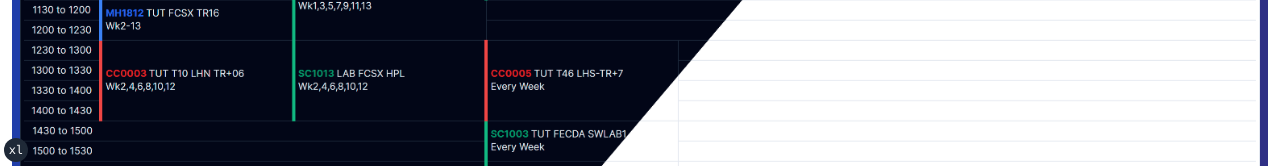
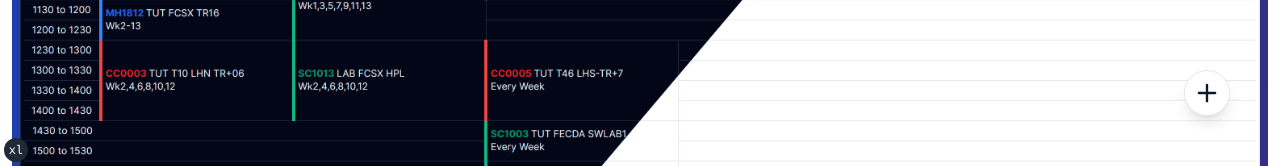
Before and after one commit to Dallas-Ng/ntu-mods, a Next.js app: page / in a window 1280 px wide. Shown: the part 634-800 px from the top of the page. Built offline with nearby package versions, Linux system fonts and the light colour scheme.

Commit message:
fix: z-index for components

```diff
--- a/app/(main)/layout.tsx
+++ b/app/(main)/layout.tsx
@@ -13,7 +13,7 @@ export default function RootLayout({ children }: RootLayoutProps) {
     <>
       <div className="absolute top-0 z-0 h-[50%] w-full bg-gradient-to-r from-blue-800 to-indigo-900" />
 
-      <div className="container relative z-10 sm:py-10">
+      <div className="container relative z-[1] sm:py-10">
         <>{children}</>
       </div>
     </>
--- a/app/page.tsx
+++ b/app/page.tsx
@@ -25,7 +25,7 @@ export default function IndexPage() {
         </div>
       </div>
 
-      <div className="relative z-20 mt-5 hidden h-[700px] w-full justify-center md:block">
+      <div className="relative mt-5 hidden h-[700px] w-full justify-center md:block">
         <Image
           src="/product-screenshot.png"
           alt="product"
--- a/components/stars-buttons/stars-manage-button.tsx
+++ b/components/stars-buttons/stars-manage-button.tsx
@@ -43,13 +43,13 @@ export default function StarsManageButton() {
   return (
     <>
       <div
-        className="fixed bottom-[50px] right-[50px] z-10 rounded-full border border-gray-200 bg-white p-2 shadow-lg transition-colors duration-100 hover:cursor-pointer hover:bg-slate-100 dark:border-slate-800 dark:bg-slate-900 dark:hover:bg-slate-800"
+        className="fixed bottom-[50px] right-[50px] z-[11] rounded-full border border-gray-200 bg-white p-2 shadow-lg transition-colors duration-100 hover:cursor-pointer hover:bg-slate-100 dark:border-slate-800 dark:bg-slate-900 dark:hover:bg-slate-800"
         onClick={() => setOpen(true)}>
         <Plus className="h-7 w-7" />
       </div>
 
       <Dialog open={open} onOpenChange={setOpen}>
-        <DialogContent className="z-30 flex w-[97%] max-w-4xl flex-col justify-start px-2 py-5 md:px-5">
+        <DialogContent className="z-[20] flex w-[97%] max-w-4xl flex-col justify-start px-2 py-5 md:px-5">
           <DialogHeader className="h-fit">
             <DialogTitle>Courses</DialogTitle>
             <DialogDescription>Add your courses</DialogDescription>
--- a/components/stars-index-select.tsx
+++ b/components/stars-index-select.tsx
@@ -98,7 +98,7 @@ export default function StarsIndexSelect({ courseKey }: Props) {
 
           <CommandGroup className="relative max-h-[400px] overflow-auto p-0 px-1">
             {Object.keys(filteredIndexes).length > 0 && (
-              <div className="sticky top-[0px] z-[32] flex w-full items-center bg-popover pb-1 text-xs">
+              <div className="sticky top-[0px] z-[20] flex w-full items-center bg-popover pb-1 text-xs">
                 <span className="w-[200px] text-center">Code</span>
 
                 <span className="w-full">Day / Time</span>
--- a/components/ui/dialog.tsx
+++ b/components/ui/dialog.tsx
@@ -19,7 +19,7 @@ const DialogOverlay = React.forwardRef<
   <DialogPrimitive.Overlay
     ref={ref}
     className={cn(
-      "fixed inset-0 z-[10] bg-background/80 backdrop-blur-sm data-[state=open]:animate-in data-[state=closed]:animate-out data-[state=closed]:fade-out-0 data-[state=open]:fade-in-0",
+      "fixed inset-0 z-[20] bg-background/80 backdrop-blur-sm data-[state=open]:animate-in data-[state=closed]:animate-out data-[state=closed]:fade-out-0 data-[state=open]:fade-in-0",
       className
     )}
     {...props}
@@ -36,7 +36,7 @@ const DialogContent = React.forwardRef<
     <DialogPrimitive.Content
       ref={ref}
       className={cn(
-        "fixed left-[50%] top-[50%] z-[11] grid w-full max-w-lg translate-x-[-50%] translate-y-[-50%] gap-4 border bg-background p-6 shadow-lg duration-200 data-[state=open]:animate-in data-[state=closed]:animate-out data-[state=closed]:fade-out-0 data-[state=open]:fade-in-0 data-[state=closed]:zoom-out-95 data-[state=open]:zoom-in-95 data-[state=closed]:slide-out-to-left-1/2 data-[state=closed]:slide-out-to-top-[48%] data-[state=open]:slide-in-from-left-1/2 data-[state=open]:slide-in-from-top-[48%] sm:rounded-lg",
+        "fixed left-[50%] top-[50%] z-[20] grid w-full max-w-lg translate-x-[-50%] translate-y-[-50%] gap-4 border bg-background p-6 shadow-lg duration-200 data-[state=open]:animate-in data-[state=closed]:animate-out data-[state=closed]:fade-out-0 data-[state=open]:fade-in-0 data-[state=closed]:zoom-out-95 data-[state=open]:zoom-in-95 data-[state=closed]:slide-out-to-left-1/2 data-[state=closed]:slide-out-to-top-[48%] data-[state=open]:slide-in-from-left-1/2 data-[state=open]:slide-in-from-top-[48%] sm:rounded-lg",
         className
       )}
       {...props}>
```
